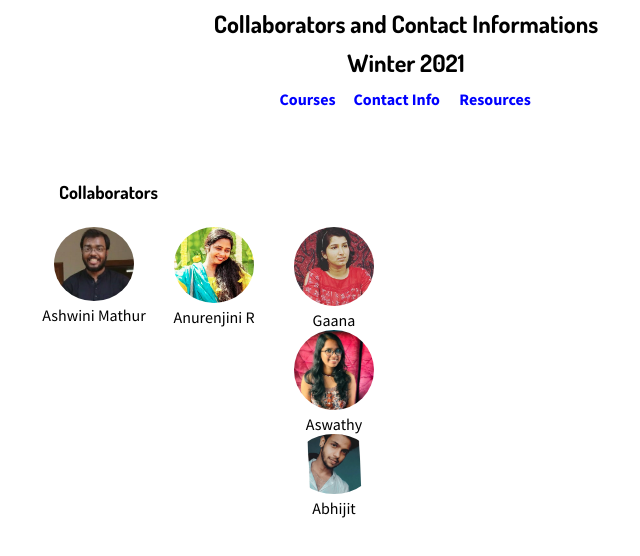
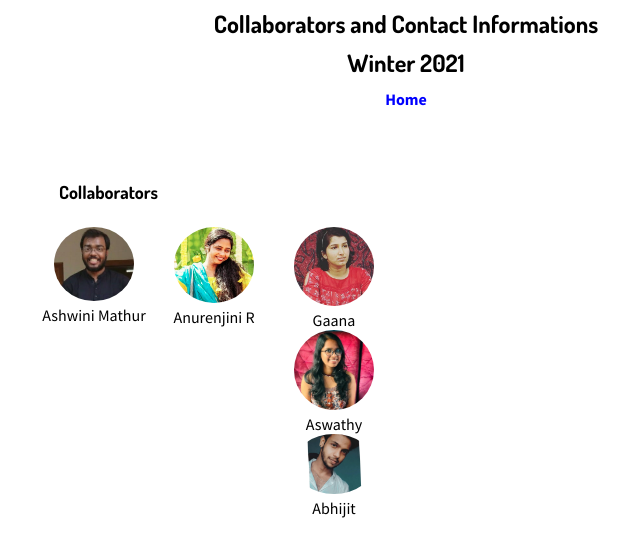
Before and after one commit to Programming-in-Team/Learning, a plain HTML site: page index.html in a window 1280 px wide. Shown: the whole page, without its empty margins (234-874 px from the left). Drawn offline with Linux system fonts and the light colour scheme.

Commit message:
Update index.html

```diff
--- a/index.html
+++ b/index.html
@@ -14,9 +14,7 @@
       <div class="links">
         <table>
           <tr>
-            <th><a href="course-info.html">Courses</a></th>
-            <th><a href="index.html">Contact Info</a></th>
-            <th><a href="resources.html">Resources</a></th>
+            <th><a href="https://ashmathur91.github.io/personal_blog/">Home</a></th>
           </tr>
         </table>
       </div>
```
